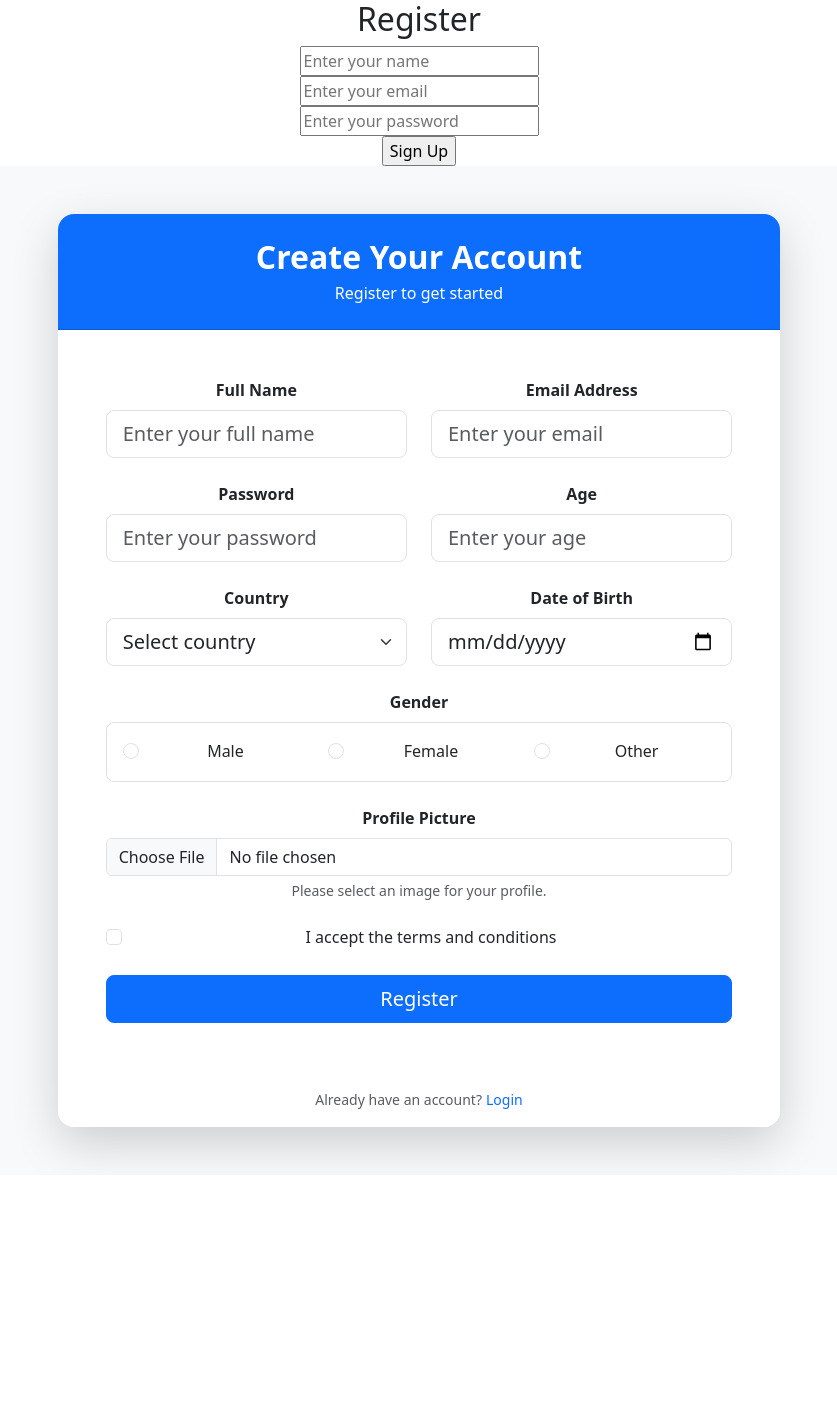
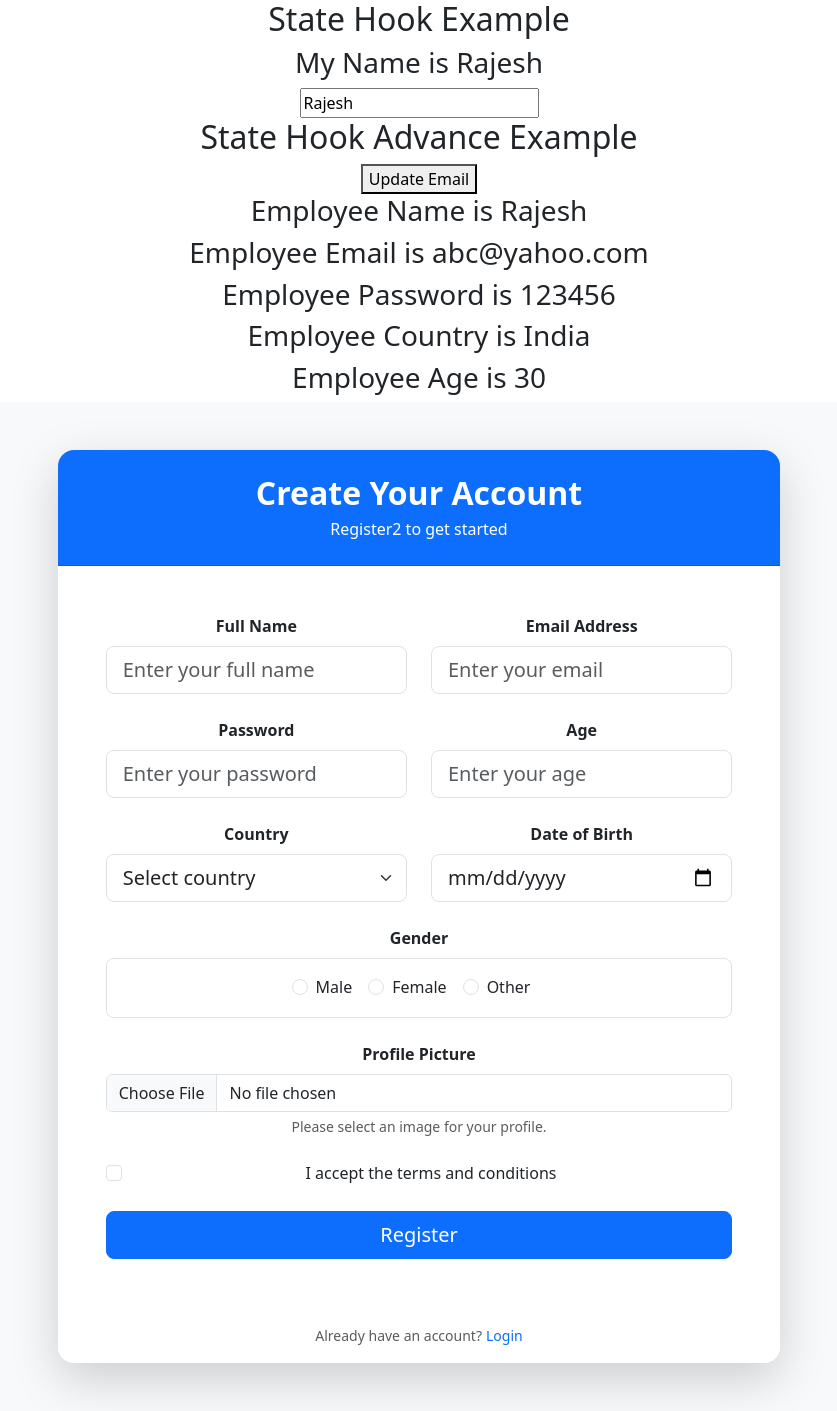
Before and after one commit to upadhyay-rajesh/reactjs_training_september, a React (Create React App) app: page / in a window 1280 px wide. Shown: the whole page, without its empty margins (221-1058 px from the left). Before the commit the page ends 1175 px from the top, so only its background shows below. Built offline with nearby package versions, Linux system fonts and the light colour scheme.

Commit message:
third commit

```diff
--- a/src/App1.js
+++ b/src/App1.js
@@ -1,14 +1,19 @@
 import logo from './logo.svg';
 import './App.css';
 import RegisterComponent from './components/register';
-import Register1 from './components/register1';
+import Register2 from './components/register2';
+import StateHookComponent from './components/statehook';
+import StateHookAdvanceComponent from './components/statehookadvance';
 
 
 function App1() {
   return (
     <div className="App">
-      <RegisterComponent/>
-      <Register1/>
+      <StateHookComponent />
+      <StateHookAdvanceComponent />
+
+      <Register2 />
+
     </div>
   );
 }
--- /dev/null
+++ b/src/components/register2.jsx
@@ -0,0 +1,122 @@
+import React, { useState } from "react";
+
+function Register2() {
+    const [formData, setFormData] = useState({
+        name: "",
+        password: "",
+        email: "",
+        country: "",
+        age: "",
+        gender: "",
+        profile: null,
+        dob: "",
+        terms: false,
+    });
+
+    const handleChange = (event) => {
+        const { name, value, type, checked, files } = event.target;
+
+        setFormData((previousData) => ({
+            ...previousData,
+            [name]: type === "checkbox" ? checked : type === "file" ? files[0] : value,
+        }));
+    };
+
+    const handleSubmit = (event) => {
+        event.preventDefault();
+
+        if (!formData.terms) {
+            alert("Please accept the terms and conditions.");
+            return;
+        }
+
+        alert("Registration data:\n" + JSON.stringify(formData, null, 2));
+    };
+
+    const { name, password, email, country, age, gender, dob, terms } = formData;
+
+    return (
+        <div className="container-fluid bg-light min-vh-100 py-5">
+            <div className="row justify-content-center">
+                <div className="col-12 col-sm-11 col-md-9 col-lg-8 col-xl-7">
+                    <div className="card shadow-lg border-0 rounded-4">
+                        <div className="card-header bg-primary text-white text-center py-4 rounded-top-4">
+                            <h2 className="fw-bold mb-1">Create Your Account</h2>
+                            <p className="mb-0">Register2 to get started</p>
+                        </div>
+
+                        <div className="card-body p-4 p-md-5">
+                            <form onSubmit={handleSubmit}>
+                                <div className="row g-4">
+                                    <div className="col-12 col-md-6">
+                                        <label htmlFor="name" className="form-label fw-semibold">Full Name</label>
+                                        <input id="name" name="name" type="text" className="form-control form-control-lg" placeholder="Enter your full name" value={name} onChange={handleChange} required />
+                                    </div>
+                                    <div className="col-12 col-md-6">
+                                        <label htmlFor="email" className="form-label fw-semibold">Email Address</label>
+                                        <input id="email" name="email" type="email" className="form-control form-control-lg" placeholder="Enter your email" value={email} onChange={handleChange} required />
+                                    </div>
+                                    <div className="col-12 col-md-6">
+                                        <label htmlFor="password" className="form-label fw-semibold">Password</label>
+                                        <input id="password" name="password" type="password" className="form-control form-control-lg" placeholder="Enter your password" value={password} onChange={handleChange} required />
+                                    </div>
+                                    <div className="col-12 col-md-6">
+                                        <label htmlFor="age" className="form-label fw-semibold">Age</label>
+                                        <input id="age" name="age" type="number" min="1" className="form-control form-control-lg" placeholder="Enter your age" value={age} onChange={handleChange} required />
+                                    </div>
+                                    <div className="col-12 col-md-6">
+                                        <label htmlFor="country" className="form-label fw-semibold">Country</label>
+                                        <select id="country" name="country" className="form-select form-select-lg" value={country} onChange={handleChange} required>
+                                            <option value="">Select country</option>
+                                            <option value="India">India</option>
+                                            <option value="USA">USA</option>
+                                            <option value="UK">UK</option>
+                                            <option value="Canada">Canada</option>
+                                        </select>
+                                    </div>
+                                    <div className="col-12 col-md-6">
+                                        <label htmlFor="dob" className="form-label fw-semibold">Date of Birth</label>
+                                        <input id="dob" name="dob" type="date" className="form-control form-control-lg" value={dob} onChange={handleChange} required />
+                                    </div>
+                                    <div className="col-12">
+                                        <label className="form-label fw-semibold">Gender</label>
+                                        <div className="border rounded-3 p-3">
+                                            {[["male", "Male"], ["female", "Female"], ["other", "Other"]].map(([value, label]) => (
+                                                <div className="form-check form-check-inline" key={value}>
+                                                    <input className="form-check-input" id={value} name="gender" type="radio" value={value} checked={gender === value} onChange={handleChange} />
+                                                    <label className="form-check-label" htmlFor={value}>{label}</label>
+                                                </div>
+                                            ))}
+                                        </div>
+                                    </div>
+                                    <div className="col-12">
+                                        <label htmlFor="profile" className="form-label fw-semibold">Profile Picture</label>
+                                        <input id="profile" name="profile" type="file" accept="image/*" className="form-control" onChange={handleChange} />
+                                        <div className="form-text">Please select an image for your profile.</div>
+                                    </div>
+                                    <div className="col-12">
+                                        <div className="form-check">
+                                            <input id="terms" name="terms" type="checkbox" className="form-check-input" checked={terms} onChange={handleChange} required />
+                                            <label className="form-check-label" htmlFor="terms">I accept the terms and conditions</label>
+                                        </div>
+                                    </div>
+                                    <div className="col-12">
+                                        <div className="d-grid">
+                                            <button type="submit" className="btn btn-primary btn-lg rounded-3">Register</button>
+                                        </div>
+                                    </div>
+                                </div>
+                            </form>
+                        </div>
+
+                        <div className="card-footer text-center bg-white border-0 py-3 rounded-bottom-4">
+                            <small className="text-muted">Already have an account?<a href="#login" className="text-decoration-none ms-1">Login</a></small>
+                        </div>
+                    </div>
+                </div>
+            </div>
+        </div>
+    );
+}
+
+export default Register2;
--- /dev/null
+++ b/src/components/statehook.jsx
@@ -0,0 +1,13 @@
+import React, { useState } from 'react';
+function StateHookComponent() {
+    const[name, setName] = useState("Rajesh");
+    return (
+        <div>
+            <h2>State Hook Example</h2>
+            <h3>My Name is {name}</h3>
+            <input type="text" value={name} onChange={(e) => setName(e.target.value)} />
+        </div>
+     );
+}
+
+export default StateHookComponent;
--- /dev/null
+++ b/src/components/statehookadvance.jsx
@@ -0,0 +1,41 @@
+import React from 'react';
+function StateHookAdvanceComponent() {
+    const [employee, setEmployee] = React.useState({
+        name: "Rajesh",
+        email: "abc@yahoo.com",
+        password: "123456",
+        country: "India",
+        age: 30
+    });
+
+const updateEmail=()=>{
+    setEmployee(previousValue => {
+        return {...previousValue, email:"cc@gmail.com"}
+    });
+
+}
+
+
+    const[color, setColor] = React.useState(["red", "green", "blue", "yellow"]);
+
+    const[name, setName] = React.useState("Rajesh");
+    const[email, setEmail] = React.useState("");
+    const[password, setPassword] = React.useState("");
+    const[country, setCountry] = React.useState("");
+    const[age, setAge] = React.useState(0);
+
+    return (
+        <div>
+            <h2>State Hook Advance Example</h2>
+            <button onClick={updateEmail}>Update Email</button>
+            <h3>Employee Name is {employee.name}</h3>
+            <h3>Employee Email is {employee.email}</h3>
+            <h3>Employee Password is {employee.password}</h3>
+            <h3>Employee Country is {employee.country}</h3>
+            <h3>Employee Age is {employee.age}</h3>
+        </div>
+     );
+}
+
+
+export default StateHookAdvanceComponent;
```
